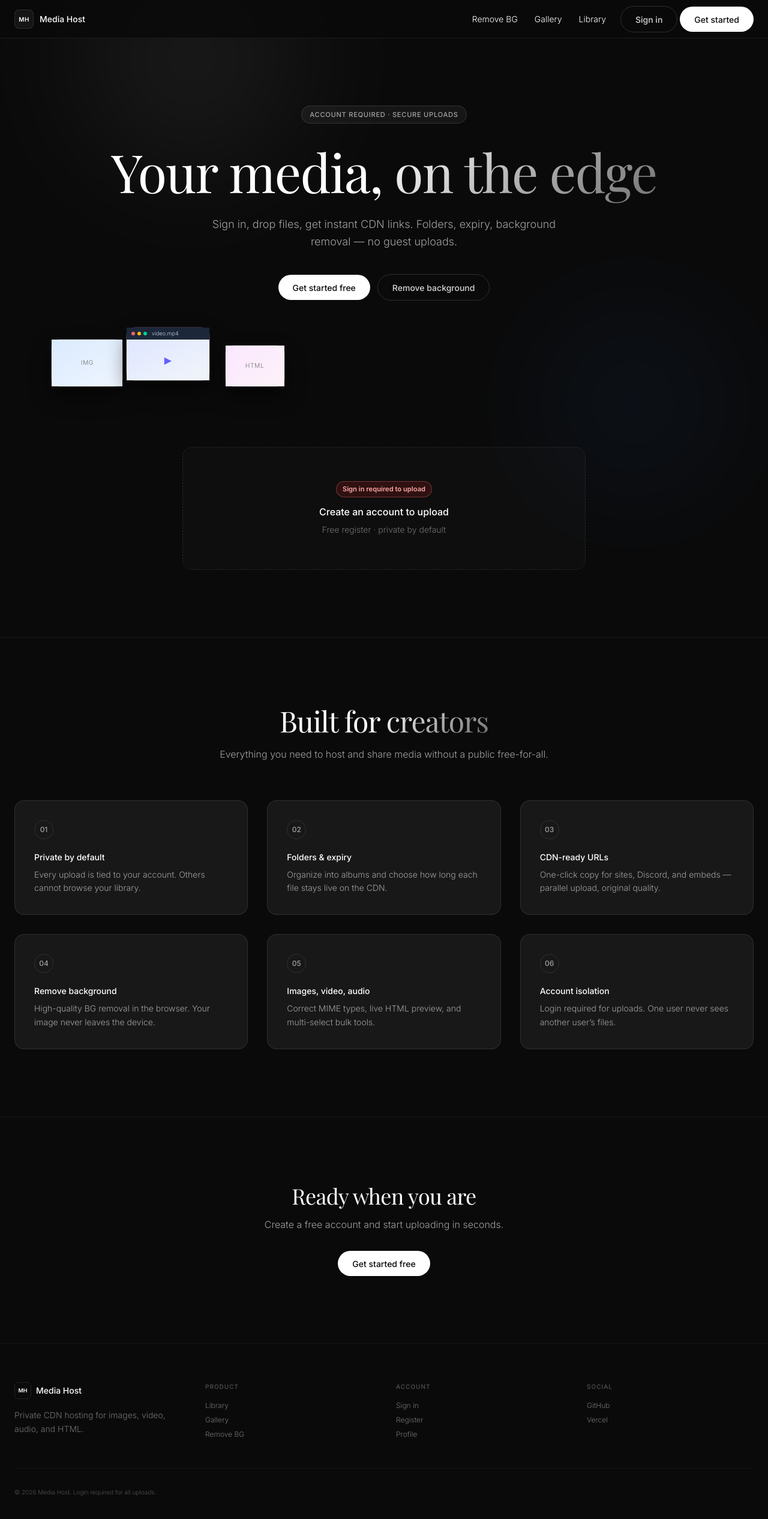
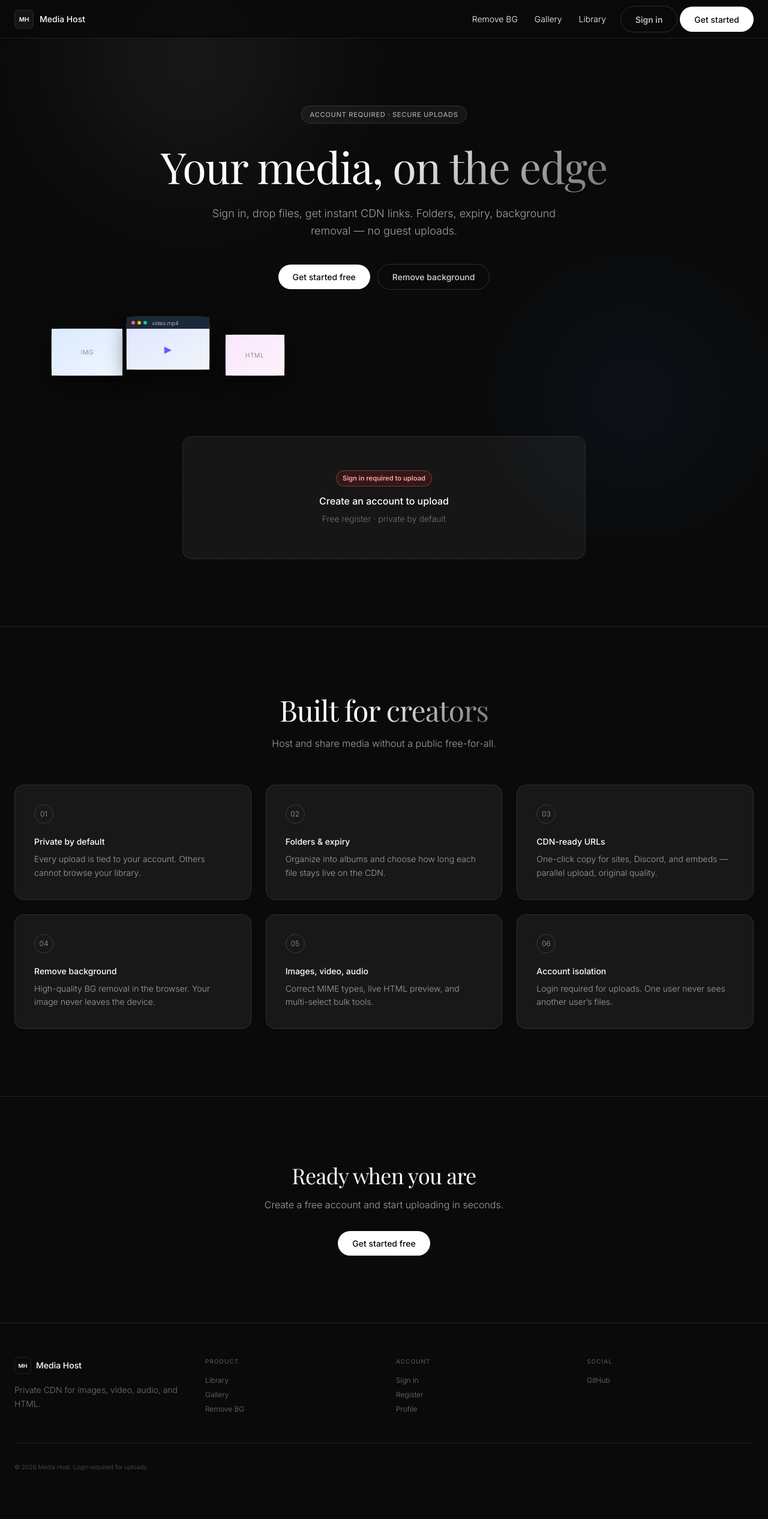
Before and after one commit to BluHExH/media-host, a Next.js app: page / in a window 1280 px wide. Shown: the top 2532 px of the page at 60% size. After the commit the page ends 2509 px from the top, so only its background shows below. Built offline with nearby package versions, Linux system fonts and the light colour scheme.

Commit message:
Home: force feature cards visible on load

```diff
--- a/src/app/page.tsx
+++ b/src/app/page.tsx
@@ -32,23 +32,17 @@ export default function HomePage() {
 
   useEffect(() => {
     const els = document.querySelectorAll(".pro-reveal");
-    const io = new IntersectionObserver(
-      (entries) => {
-        entries.forEach((e) => {
-          if (e.isIntersecting) e.target.classList.add("is-visible");
-        });
-      },
-      { threshold: 0.12 }
-    );
-    els.forEach((el) => io.observe(el));
-    return () => io.disconnect();
+    const show = () => els.forEach((el) => el.classList.add("is-visible"));
+    show();
+    const t = setTimeout(show, 50);
+    return () => clearTimeout(t);
   }, []);
 
   const headers = useCallback(() => {
     const h: Record<string, string> = {};
     if (typeof window === "undefined") return h;
-    const t = localStorage.getItem(TK) || "";
-    if (t) h["x-auth-token"] = t;
+    const tok = localStorage.getItem(TK) || "";
+    if (tok) h["x-auth-token"] = tok;
     return h;
   }, []);
 
@@ -58,8 +52,7 @@ export default function HomePage() {
 
   const upload = async (list: FileList | null) => {
     if (!list?.length) return;
-    const t = typeof window !== "undefined" ? localStorage.getItem(TK) || "" : "";
-    if (!t) {
+    if (!localStorage.getItem(TK)) {
       requireLogin();
       return;
     }
@@ -68,9 +61,9 @@ export default function HomePage() {
     const arr = Array.from(list);
     const next: Uploaded[] = [];
     let done = 0;
-    const concurrency = Math.min(6, arr.length);
     let index = 0;
     let aborted = false;
+    const concurrency = Math.min(6, arr.length);
     const worker = async () => {
       while (index < arr.length && !aborted) {
         const i = index++;
@@ -130,7 +123,7 @@ export default function HomePage() {
   const isVid = (t: string) => t.startsWith("video/");
 
   return (
-    <div className="relative min-h-screen overflow-x-hidden bg-[#0a0a0a]">
+    <div className="relative min-h-screen overflow-x-hidden bg-[#0a0a0a] text-white">
       <div className="pro-orbs" aria-hidden>
         <div className="pro-orb pro-orb-1" />
         <div className="pro-orb pro-orb-2" />
@@ -139,45 +132,40 @@ export default function HomePage() {
       <header className="pro-nav">
         <div className="pro-container flex h-16 items-center justify-between">
           <Link href="/" className="flex items-center gap-2.5">
-            <div className="flex h-8 w-8 items-center justify-center rounded-lg border border-white/10 bg-white/5 text-[10px] font-semibold tracking-wider text-white">MH</div>
+            <div className="flex h-8 w-8 items-center justify-center rounded-lg border border-white/10 bg-white/5 text-[10px] font-semibold text-white">MH</div>
             <span className="text-sm font-medium text-white">Media Host</span>
           </Link>
-
           <nav className="hidden items-center gap-1 md:flex">
-            <Link href="/tools/remove-bg" className="rounded-lg px-3 py-2 text-sm text-neutral-400 transition hover:text-white">Remove BG</Link>
-            <Link href="/gallery" className="rounded-lg px-3 py-2 text-sm text-neutral-400 transition hover:text-white">Gallery</Link>
-            <Link href="/library" className="rounded-lg px-3 py-2 text-sm text-neutral-400 transition hover:text-white">Library</Link>
+            <Link href="/tools/remove-bg" className="rounded-lg px-3 py-2 text-sm text-neutral-400 hover:text-white">Remove BG</Link>
+            <Link href="/gallery" className="rounded-lg px-3 py-2 text-sm text-neutral-400 hover:text-white">Gallery</Link>
+            <Link href="/library" className="rounded-lg px-3 py-2 text-sm text-neutral-400 hover:text-white">Library</Link>
             {loggedIn ? (
-              <Link href="/library" className="pro-btn pro-btn-primary ml-2 px-5 py-2">Open library</Link>
+              <Link href="/library" className="pro-btn pro-btn-primary ml-2">Open library</Link>
             ) : (
               <>
-                <Link href="/login" className="pro-btn pro-btn-secondary ml-2 px-4 py-2">Sign in</Link>
-                <Link href="/login?tab=register" className="pro-btn pro-btn-primary px-5 py-2">Get started</Link>
+                <Link href="/login" className="pro-btn pro-btn-secondary ml-2">Sign in</Link>
+                <Link href="/login?tab=register" className="pro-btn pro-btn-primary">Get started</Link>
               </>
             )}
           </nav>
-
-          <button type="button" className="flex h-11 w-11 items-center justify-center rounded-lg border border-white/10 text-neutral-300 md:hidden" aria-label="Menu" aria-expanded={menuOpen} onClick={() => setMenuOpen((v) => !v)}>
+          <button type="button" className="flex h-11 w-11 items-center justify-center rounded-lg border border-white/10 text-neutral-300 md:hidden" aria-label="Menu" onClick={() => setMenuOpen((v) => !v)}>
             {menuOpen ? "✕" : "☰"}
           </button>
         </div>
-
         {menuOpen && (
-          <div className="border-t border-white/5 bg-[#0a0a0a]/95 px-6 py-4 backdrop-blur-md md:hidden">
-            <div className="flex flex-col gap-1">
-              <Link href="/tools/remove-bg" className="py-2.5 text-sm text-neutral-300" onClick={() => setMenuOpen(false)}>Remove BG</Link>
-              <Link href="/gallery" className="py-2.5 text-sm text-neutral-300" onClick={() => setMenuOpen(false)}>Gallery</Link>
-              <Link href="/library" className="py-2.5 text-sm text-neutral-300" onClick={() => setMenuOpen(false)}>Library</Link>
+          <div className="border-t border-white/10 bg-[#0a0a0a] px-6 py-4 md:hidden">
+            <Link href="/tools/remove-bg" className="block py-2.5 text-sm text-neutral-300" onClick={() => setMenuOpen(false)}>Remove BG</Link>
+            <Link href="/gallery" className="block py-2.5 text-sm text-neutral-300" onClick={() => setMenuOpen(false)}>Gallery</Link>
+            <Link href="/library" className="block py-2.5 text-sm text-neutral-300" onClick={() => setMenuOpen(false)}>Library</Link>
             <div className="mt-3 flex gap-2">
               {loggedIn ? (
-                  <Link href="/library" className="pro-btn pro-btn-primary flex-1 py-2.5" onClick={() => setMenuOpen(false)}>Open library</Link>
+                <Link href="/library" className="pro-btn pro-btn-primary flex-1" onClick={() => setMenuOpen(false)}>Open library</Link>
               ) : (
                 <>
-                    <Link href="/login" className="pro-btn pro-btn-secondary flex-1 py-2.5" onClick={() => setMenuOpen(false)}>Sign in</Link>
-                    <Link href="/login?tab=register" className="pro-btn pro-btn-primary flex-1 py-2.5" onClick={() => setMenuOpen(false)}>Register</Link>
+                  <Link href="/login" className="pro-btn pro-btn-secondary flex-1" onClick={() => setMenuOpen(false)}>Sign in</Link>
+                  <Link href="/login?tab=register" className="pro-btn pro-btn-primary flex-1" onClick={() => setMenuOpen(false)}>Register</Link>
                 </>
               )}
-              </div>
             </div>
           </div>
         )}
@@ -186,22 +174,18 @@ export default function HomePage() {
       <main className="relative z-10 pt-16">
         <section className="pro-section">
           <div className="pro-container max-w-3xl text-center">
-            <div className="pro-fade-up">
             <span className="pro-badge">Account required · Secure uploads</span>
-              <h1 className="pro-display mt-8 text-5xl text-white md:text-7xl lg:text-[5.5rem]">
+            <h1 className="pro-display mt-8 text-5xl text-white md:text-7xl">
               Your media, <span className="pro-gradient-text">on the edge</span>
             </h1>
-              <p className="mx-auto mt-6 max-w-xl text-base font-light leading-relaxed text-neutral-400 md:text-lg">
+            <p className="mx-auto mt-6 max-w-xl text-base leading-relaxed text-neutral-400 md:text-lg">
               Sign in, drop files, get instant CDN links. Folders, expiry, background removal — no guest uploads.
             </p>
             <div className="mt-10 flex flex-wrap items-center justify-center gap-3">
-                {loggedIn ? (
-                  <Link href="/library" className="pro-btn pro-btn-primary px-7 py-3">Go to library</Link>
-                ) : (
-                  <Link href="/login?tab=register" className="pro-btn pro-btn-primary px-7 py-3">Get started free</Link>
-                )}
-                <Link href="/tools/remove-bg" className="pro-btn pro-btn-secondary px-7 py-3">Remove background</Link>
-              </div>
+              <Link href={loggedIn ? "/library" : "/login?tab=register"} className="pro-btn pro-btn-primary">
+                {loggedIn ? "Go to library" : "Get started free"}
+              </Link>
+              <Link href="/tools/remove-bg" className="pro-btn pro-btn-secondary">Remove background</Link>
             </div>
 
             <Hero3D />
@@ -210,31 +194,25 @@ export default function HomePage() {
               onDragOver={(e) => { e.preventDefault(); setDragOver(true); }}
               onDragLeave={() => setDragOver(false)}
               onDrop={(e) => { e.preventDefault(); setDragOver(false); onPick(e.dataTransfer.files); }}
-              className={`pro-fade-up relative mx-auto mt-10 max-w-2xl overflow-hidden rounded-2xl border border-dashed transition-all ${dragOver ? "border-white/40 bg-white/5" : "border-white/10 bg-white/[0.02]"}`}
+              className={`relative mx-auto mt-10 max-w-2xl overflow-hidden rounded-2xl border border-dashed transition-all ${dragOver ? "border-white/40 bg-white/10" : "border-white/15 bg-white/5"}`}
             >
               {loggedIn ? (
                 <input ref={ref} type="file" accept="image/*,video/*,audio/*,.html,.htm" multiple onChange={(e) => onPick(e.target.files)} className="absolute inset-0 z-10 cursor-pointer opacity-0" disabled={uploading} />
               ) : (
-                <button type="button" onClick={requireLogin} className="absolute inset-0 z-10 cursor-pointer" aria-label="Sign in to upload" />
+                <button type="button" onClick={requireLogin} className="absolute inset-0 z-10 cursor-pointer" aria-label="Sign in" />
               )}
               <div className="pointer-events-none px-6 py-14 text-center">
-                {!loggedIn && (
-                  <div className="mb-3 flex justify-center">
-                    <span className="mh-lock-badge">Sign in required to upload</span>
-                  </div>
-                )}
+                {!loggedIn && <div className="mb-3 flex justify-center"><span className="mh-lock-badge">Sign in required to upload</span></div>}
                 <p className="text-base font-medium text-white">
                   {uploading ? `Uploading ${progress.done}/${progress.total}…` : loggedIn ? "Drop files here" : "Create an account to upload"}
                 </p>
-                <p className="mt-2 text-sm font-light text-neutral-500">
-                  {loggedIn ? "Image · Video · Audio · HTML · parallel · original quality" : "Free register · private by default"}
+                <p className="mt-2 text-sm text-neutral-500">
+                  {loggedIn ? "Image · Video · Audio · HTML · original quality" : "Free register · private by default"}
                 </p>
               </div>
             </div>
 
-            {error && (
-              <div className="mx-auto mt-4 max-w-2xl rounded-xl border border-red-500/20 bg-red-500/10 px-4 py-3 text-sm text-red-300">{error}</div>
-            )}
+            {error && <div className="mx-auto mt-4 max-w-2xl rounded-xl border border-red-500/30 bg-red-500/10 px-4 py-3 text-sm text-red-300">{error}</div>}
 
             {items.length > 0 && (
               <div className="mx-auto mt-10 max-w-2xl space-y-3 text-left">
@@ -243,18 +221,18 @@ export default function HomePage() {
                   <div key={item.url} className="pro-card flex flex-col gap-3 p-3 sm:flex-row sm:items-center">
                     <div className="h-14 w-full shrink-0 overflow-hidden rounded-lg bg-neutral-900 sm:w-16">
                       {isImg(item.contentType) ? (
-                        <img src={item.url} alt="" className="h-full w-full object-cover" loading="lazy" decoding="async" />
+                        <img src={item.url} alt="" className="h-full w-full object-cover" loading="lazy" />
                       ) : isVid(item.contentType) ? (
                         <video src={item.url} className="h-full w-full object-cover" muted preload="metadata" />
                       ) : (
-                        <div className="flex h-full items-center justify-center text-[10px] uppercase tracking-wider text-neutral-600">File</div>
+                        <div className="flex h-full items-center justify-center text-xs text-neutral-600">FILE</div>
                       )}
                     </div>
                     <div className="min-w-0 flex-1">
-                      <p className="truncate text-sm font-medium text-neutral-100">{item.name}</p>
+                      <p className="truncate text-sm font-medium">{item.name}</p>
                       <p className="truncate font-mono text-xs text-neutral-600">{item.url}</p>
                     </div>
-                    <button type="button" onClick={() => copy(item.url)} className="pro-btn pro-btn-primary px-4 py-2 text-xs">
+                    <button type="button" onClick={() => copy(item.url)} className="pro-btn pro-btn-primary text-xs">
                       {copied === item.url ? "Copied" : "Copy URL"}
                     </button>
                   </div>
@@ -264,54 +242,48 @@ export default function HomePage() {
           </div>
         </section>
 
-        <section className="pro-section border-t border-white/5">
+        <section className="pro-section border-t border-white/10">
           <div className="pro-container">
-            <div className="pro-reveal mx-auto max-w-2xl text-center">
+            <div className="mx-auto max-w-2xl text-center">
               <h2 className="pro-display text-3xl text-white md:text-5xl">
                 Built for <span className="pro-gradient-text">creators</span>
               </h2>
-              <p className="mt-4 font-light leading-relaxed text-neutral-400">
-                Everything you need to host and share media without a public free-for-all.
-              </p>
+              <p className="mt-4 leading-relaxed text-neutral-400">Host and share media without a public free-for-all.</p>
             </div>
-            <div className="mt-16 grid gap-6 md:grid-cols-2 md:gap-8 lg:grid-cols-3">
+            <div className="mt-14 grid gap-6 sm:grid-cols-2 lg:grid-cols-3">
               {FEATURES.map((c, i) => (
-                <div key={c.t} className="pro-card pro-reveal p-6 md:p-8">
-                  <div className="flex h-8 w-8 items-center justify-center rounded-full border border-white/10 text-xs font-medium text-neutral-400">
+                <div key={c.t} className="pro-card p-6 md:p-8">
+                  <div className="flex h-8 w-8 items-center justify-center rounded-full border border-white/15 text-xs text-neutral-400">
                     {String(i + 1).padStart(2, "0")}
                   </div>
                   <h3 className="mt-5 text-sm font-medium text-white">{c.t}</h3>
-                  <p className="mt-2 text-sm font-light leading-relaxed text-neutral-400">{c.d}</p>
+                  <p className="mt-2 text-sm leading-relaxed text-neutral-400">{c.d}</p>
                 </div>
               ))}
             </div>
           </div>
         </section>
 
-        <section className="pro-section border-t border-white/5">
+        <section className="pro-section border-t border-white/10">
           <div className="pro-container max-w-3xl text-center">
-            <div className="pro-reveal">
             <h2 className="pro-display text-3xl text-white md:text-4xl">Ready when you are</h2>
-              <p className="mt-4 font-light text-neutral-400">Create a free account and start uploading in seconds.</p>
-              <Link href={loggedIn ? "/library" : "/login?tab=register"} className="pro-btn pro-btn-primary mt-8 px-8 py-3">
+            <p className="mt-4 text-neutral-400">Create a free account and start uploading in seconds.</p>
+            <Link href={loggedIn ? "/library" : "/login?tab=register"} className="pro-btn pro-btn-primary mt-8 inline-flex">
               {loggedIn ? "Open library" : "Get started free"}
             </Link>
-            </div>
           </div>
         </section>
       </main>
 
-      <footer className="relative z-10 border-t border-white/5">
-        <div className="pro-container py-16">
+      <footer className="relative z-10 border-t border-white/10">
+        <div className="pro-container py-14">
           <div className="grid gap-10 sm:grid-cols-2 lg:grid-cols-4">
             <div>
               <div className="flex items-center gap-2">
-                <div className="flex h-7 w-7 items-center justify-center rounded-md border border-white/10 text-[9px] font-semibold text-white">MH</div>
-                <span className="text-sm font-medium text-white">Media Host</span>
+                <div className="flex h-7 w-7 items-center justify-center rounded-md border border-white/10 text-[9px] font-semibold">MH</div>
+                <span className="text-sm font-medium">Media Host</span>
               </div>
-              <p className="mt-4 text-sm font-light leading-relaxed text-neutral-500">
-                Private CDN hosting for images, video, audio, and HTML.
-              </p>
+              <p className="mt-4 text-sm leading-relaxed text-neutral-500">Private CDN for images, video, audio, and HTML.</p>
             </div>
             <div>
               <p className="text-[10px] font-medium uppercase tracking-widest text-neutral-600">Product</p>
@@ -333,12 +305,11 @@ export default function HomePage() {
               <p className="text-[10px] font-medium uppercase tracking-widest text-neutral-600">Social</p>
               <ul className="mt-4 space-y-2 text-xs text-neutral-500">
                 <li><a href="https://github.com/BluHExH/media-host" target="_blank" rel="noreferrer" className="hover:text-white">GitHub</a></li>
-                <li><a href="https://vercel.com" target="_blank" rel="noreferrer" className="hover:text-white">Vercel</a></li>
               </ul>
             </div>
           </div>
-          <p className="mt-12 border-t border-white/5 pt-8 text-[10px] text-neutral-600">
-            © {new Date().getFullYear()} Media Host. Login required for all uploads.
+          <p className="mt-12 border-t border-white/10 pt-8 text-[10px] text-neutral-600">
+            © {new Date().getFullYear()} Media Host. Login required for uploads.
           </p>
         </div>
       </footer>
```
Lines whose indentation alone changed are shown as unchanged.
